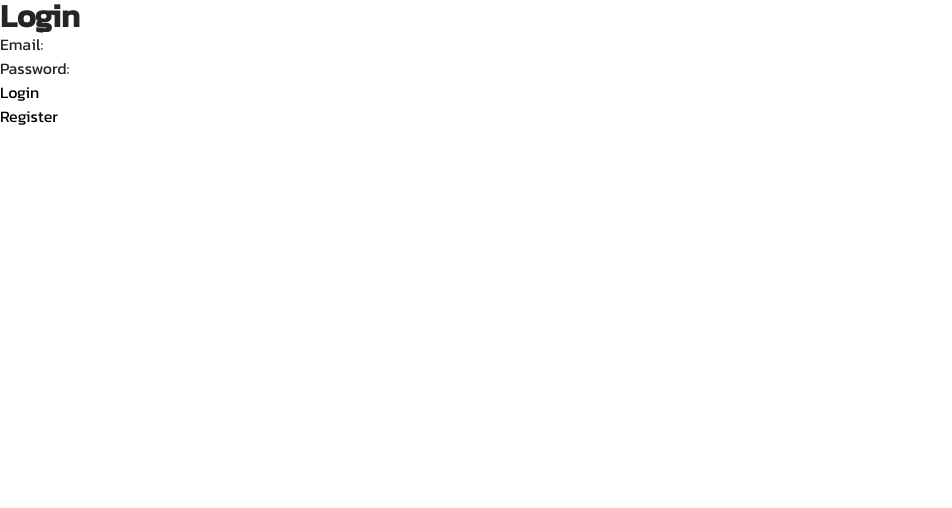
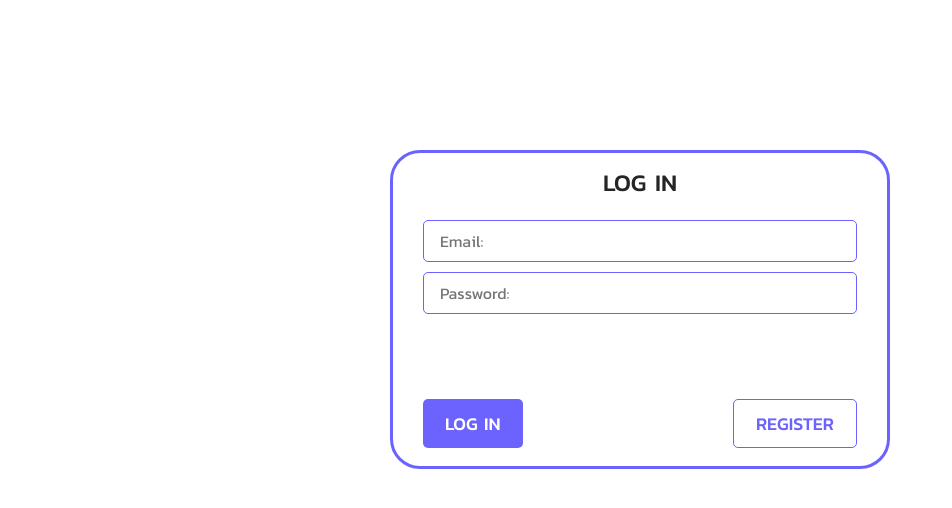
Before and after one commit to florewa/todolist_, a Vue app: page / in a window 1280 px wide. Shown: the top 508 px of the page, without its empty margins (0-952 px from the left). Built offline with nearby package versions, Linux system fonts and the light colour scheme.

Commit message:
add login logout

```diff
--- a/index.html
+++ b/index.html
@@ -4,7 +4,7 @@
     <meta charset="UTF-8" />
     <link rel="icon" type="image/svg+xml" href="/vite.svg" />
     <meta name="viewport" content="width=device-width, initial-scale=1.0" />
-    <title>Vite</title>
+    <title>TODOApp</title>
     <script src="/config.js"></script>
   </head>
   <body>
--- a/src/components/RegisterPopup.vue
+++ b/src/components/RegisterPopup.vue
@@ -37,7 +37,7 @@ const handleRegister = async () => {
     }
   } catch (error) {
     console.error('Ошибка при регистрации:', error)
-    errorMessage.value = 'Произошла ошибка. Попробуйте снова.'
+    errorMessage.value = 'An error has occurred. Try again.'
   }
 }
 </script>
@@ -45,51 +45,132 @@ const handleRegister = async () => {
 <template>
   <div class="popup">
     <div class="popup-content">
-      <h2>Register</h2>
-      <form @submit.prevent="handleRegister">
-        <div>
-          <label for="email">Email:</label>
-          <input id="email" v-model="email" type="email" required />
-        </div>
-        <div>
-          <label for="password">Password:</label>
-          <input id="password" v-model="password" type="password" required />
-        </div>
-        <div>
-          <label for="confirm-password">Confirm Password:</label>
+      <div class="popup-content-title">Register</div>
+      <form class="popup-content-form" @submit.prevent="handleRegister">
+        <div class="popup-content-inputs">
+          <input
+            id="email"
+            v-model="email"
+            type="email"
+            placeholder="Email:"
+            required
+          />
+          <input
+            id="password"
+            v-model="password"
+            type="password"
+            placeholder="Password:"
+            required
+          />
           <input
             id="confirm-password"
             v-model="confirmPassword"
             type="password"
+            placeholder="Confirm password:"
             required
           />
         </div>
-        <button type="submit">Register</button>
-        <button type="button" @click="closePopup">Cancel</button>
-        <p v-if="errorMessage" style="color: red">{{ errorMessage }}</p>
+        <p v-if="errorMessage" style="margin-bottom: 10px; color: red">
+          {{ errorMessage }}
+        </p>
+        <div class="popup-content-buttons">
+          <button class="register" type="submit">Register</button>
+          <button class="cancel" type="button" @click="closePopup">
+            Cancel
+          </button>
+        </div>
       </form>
     </div>
   </div>
 </template>
 
-<style scoped>
+<style scoped lang="scss">
+@import '@/assets/scss/variables';
+
 .popup {
   position: fixed;
   top: 0;
   left: 0;
-  width: 100vw;
-  height: 100vh;
+  width: 100%;
+  height: 100%;
   background: rgba(0, 0, 0, 0.5);
   display: flex;
   justify-content: center;
   align-items: center;
-}
 
-.popup-content {
-  background: #fff;
-  padding: 20px;
-  border-radius: 10px;
-  width: 300px;
-  box-shadow: 0 2px 10px rgba(0, 0, 0, 0.1);
+  &-content {
+    background: #fff;
+    padding: 18px 30px;
+    width: 600px;
+    display: flex;
+    flex-direction: column;
+    justify-content: center;
+    align-items: center;
+    border: 3px solid #6c63ff;
+    border-radius: 30px;
+
+    &-title {
+      font-weight: 500;
+      font-size: 24px;
+      line-height: 100%;
+      text-transform: uppercase;
+      margin-bottom: 25px;
+    }
+
+    &-form {
+      width: 100%;
+    }
+
+    &-inputs {
+      width: 100%;
+      display: flex;
+      flex-direction: column;
+      gap: 10px;
+      margin-bottom: 85px;
+
+      input {
+        border: 1px solid #6c63ff;
+        border-radius: 5px;
+        padding: 8px 16px;
+      }
+    }
+
+    &-buttons {
+      width: 100%;
+      display: flex;
+      justify-content: space-between;
+
+      .register {
+        font-size: 18px;
+        font-weight: 500;
+        background-color: $primary;
+        color: white;
+        padding: 10px 22px;
+        border-radius: 5px;
+        cursor: pointer;
+        text-transform: uppercase;
+
+        &:hover {
+          background-color: darken($primary, 10%);
+        }
+      }
+
+      .cancel {
+        font-size: 18px;
+        font-weight: 500;
+        background-color: transparent;
+        color: $primary;
+        border: 1px solid $primary;
+        padding: 10px 22px;
+        border-radius: 5px;
+        cursor: pointer;
+        text-transform: uppercase;
+
+        &:hover {
+          background-color: darken(white, 10%);
+        }
+      }
+    }
+  }
 }
 </style>
--- a/src/pages/LoginView.vue
+++ b/src/pages/LoginView.vue
@@ -3,10 +3,11 @@ import { ref } from 'vue'
 import { useRouter } from 'vue-router'
 import axios from 'axios'
 import RegisterPopup from '@/components/RegisterPopup.vue'
+import VButtons from '@/components/VButtons.vue'
 
 const email = ref('')
 const password = ref('')
-const showRegisterPopup = ref(false) // Управление отображением popup
+const showRegisterPopup = ref(false)
 const router = useRouter()
 
 // Логика логина
@@ -22,7 +23,7 @@ const handleLogin = async () => {
       sessionStorage.setItem('user_id', response.data.user_id)
       sessionStorage.getItem('user_id')
       alert('Успешный вход!')
-      await router.push('/dashboard') // Перенаправляем на dashboard
+      await router.push('/dashboard')
     } else {
       alert('Ошибка: ' + response.data.message)
     }
@@ -34,20 +35,32 @@ const handleLogin = async () => {
 </script>
 
 <template>
-  <div>
-    <h1>Login</h1>
-    <form @submit.prevent="handleLogin">
-      <div>
-        <label for="email">Email:</label>
-        <input id="email" v-model="email" type="email" required />
+  <div class="container">
+    <div class="container-title">LOG IN</div>
+    <form class="container-form" @submit.prevent="handleLogin">
+      <div class="container-form-inputs">
+        <input
+          id="email"
+          v-model="email"
+          type="email"
+          placeholder="Email:"
+          required
+        />
+        <input
+          id="password"
+          v-model="password"
+          type="password"
+          placeholder="Password:"
+          required
+        />
       </div>
-      <div>
-        <label for="password">Password:</label>
-        <input id="password" v-model="password" type="password" required />
+      <div class="container-form-buttons">
+        <button class="login" type="submit">Log in</button>
+        <button class="register" @click="showRegisterPopup = true">
+          Register
+        </button>
       </div>
-      <button type="submit">Login</button>
     </form>
-    <button @click="showRegisterPopup = true">Register</button>
 
     <RegisterPopup
       v-if="showRegisterPopup"
@@ -55,3 +68,84 @@ const handleLogin = async () => {
     />
   </div>
 </template>
+<style scoped lang="scss">
+@import '@/assets/scss/variables';
+.container {
+  margin-top: 150px;
+  padding: 18px 30px;
+  width: 500px;
+  display: flex;
+  flex-direction: column;
+  justify-content: center;
+  align-items: center;
+  border: 3px solid #6c63ff;
+  border-radius: 30px;
+
+  &-title {
+    font-weight: 500;
+    font-size: 24px;
+    line-height: 100%;
+    text-transform: uppercase;
+    margin-bottom: 25px;
+  }
+
+  &-form {
+    width: 100%;
+    display: flex;
+    flex-direction: column;
+    justify-content: center;
+    align-items: center;
+
+    &-inputs {
+      width: 100%;
+      display: flex;
+      flex-direction: column;
+      gap: 10px;
+      margin-bottom: 85px;
+
+      input {
+        border: 1px solid #6c63ff;
+        border-radius: 5px;
+        padding: 8px 16px;
+      }
+    }
+
+    &-buttons {
+      width: 100%;
+      display: flex;
+      justify-content: space-between;
+
+      .login {
+        font-size: 18px;
+        font-weight: 500;
+        background-color: $primary;
+        color: white;
+        padding: 10px 22px;
+        border-radius: 5px;
+        cursor: pointer;
+        text-transform: uppercase;
+
+        &:hover {
+          background-color: darken($primary, 10%);
+        }
+      }
+
+      .register {
+        font-size: 18px;
+        font-weight: 500;
+        background-color: transparent;
+        color: $primary;
+        border: 1px solid $primary;
+        padding: 10px 22px;
+        border-radius: 5px;
+        cursor: pointer;
+        text-transform: uppercase;
+
+        &:hover {
+          background-color: darken(white, 10%);
+        }
+      }
+    }
+  }
+}
+</style>
--- a/src/router/index.js
+++ b/src/router/index.js
@@ -1,8 +1,10 @@
 import { createRouter, createWebHistory } from 'vue-router'
 
 const LoginView = () => import('@/pages/LoginView.vue')
+const DashboardView = () => import('@/pages/DashboardView.vue')
 
-const DashboardView = () => import('@/pages/DashboardView.vue')
+// Функция проверки аутентификации
+const isAuthenticated = () => !!sessionStorage.getItem('user_id')
 
 const router = createRouter({
   history: createWebHistory(import.meta.env.BASE_URL),
@@ -11,15 +13,34 @@ const router = createRouter({
       path: '/dashboard',
       name: 'dashboard',
       component: DashboardView,
+      meta: { requiresAuth: true },
     },
     {
       path: '/',
       name: 'register',
       component: LoginView,
+      meta: { requiresGuest: true },
+    },
+    {
+      path: '/:catchAll(.*)',
+      redirect: '/',
     },
   ],
 })
+
+// Глобальный Guard
 router.beforeEach((to, from, next) => {
-  next()
+  const userAuthenticated = isAuthenticated()
+
+  if (to.meta.requiresAuth && !userAuthenticated) {
+    // Если маршрут требует авторизации, а пользователь не авторизован
+    next('/') // Перенаправляем на логин
+  } else if (to.meta.requiresGuest && userAuthenticated) {
+    // Если пользователь авторизован, запрещаем доступ к страницам для гостей
+    next('/dashboard') // Перенаправляем на dashboard
+  } else {
+    next() // Иначе разрешаем доступ
+  }
 })
+
 export default router
--- a/src/store/stateStore.js
+++ b/src/store/stateStore.js
@@ -6,6 +6,9 @@ export const useStateStore = defineStore('stateStore', () => {
   const isLoading = ref(false)
   const tasks = ref([])
 
+  const resetStore = () => {
+    tasks.value = []
+  }
   const readTasks = async () => {
     const API = window.API
     try {
@@ -109,6 +112,7 @@ export const useStateStore = defineStore('stateStore', () => {
   return {
     isLoading,
     tasks,
+    resetStore,
     readTasks,
     createTask,
     deleteTask,
```
Also changed, not shown: src/pages/DashboardView.vue (+24 -6 lines), public/vite.svg.
